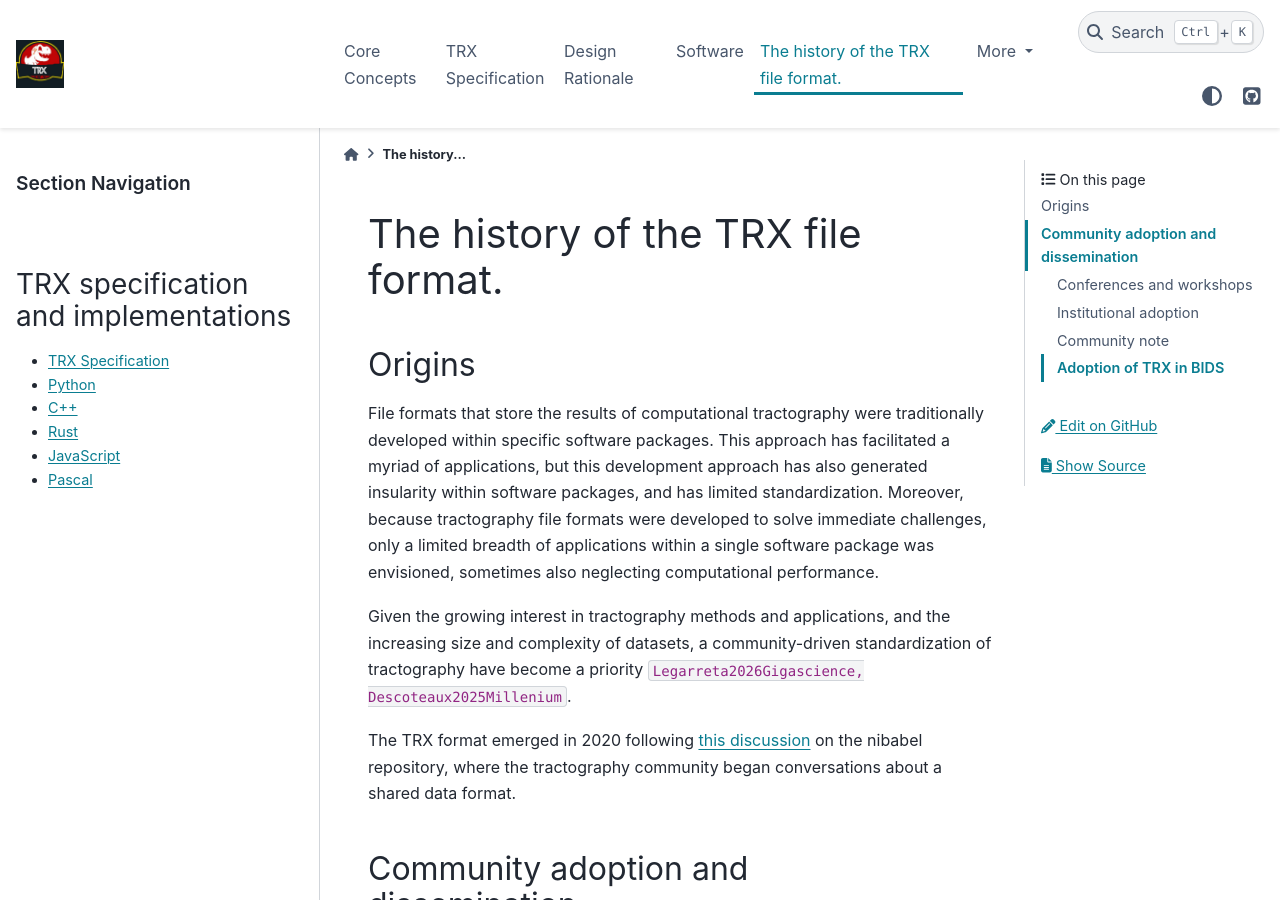
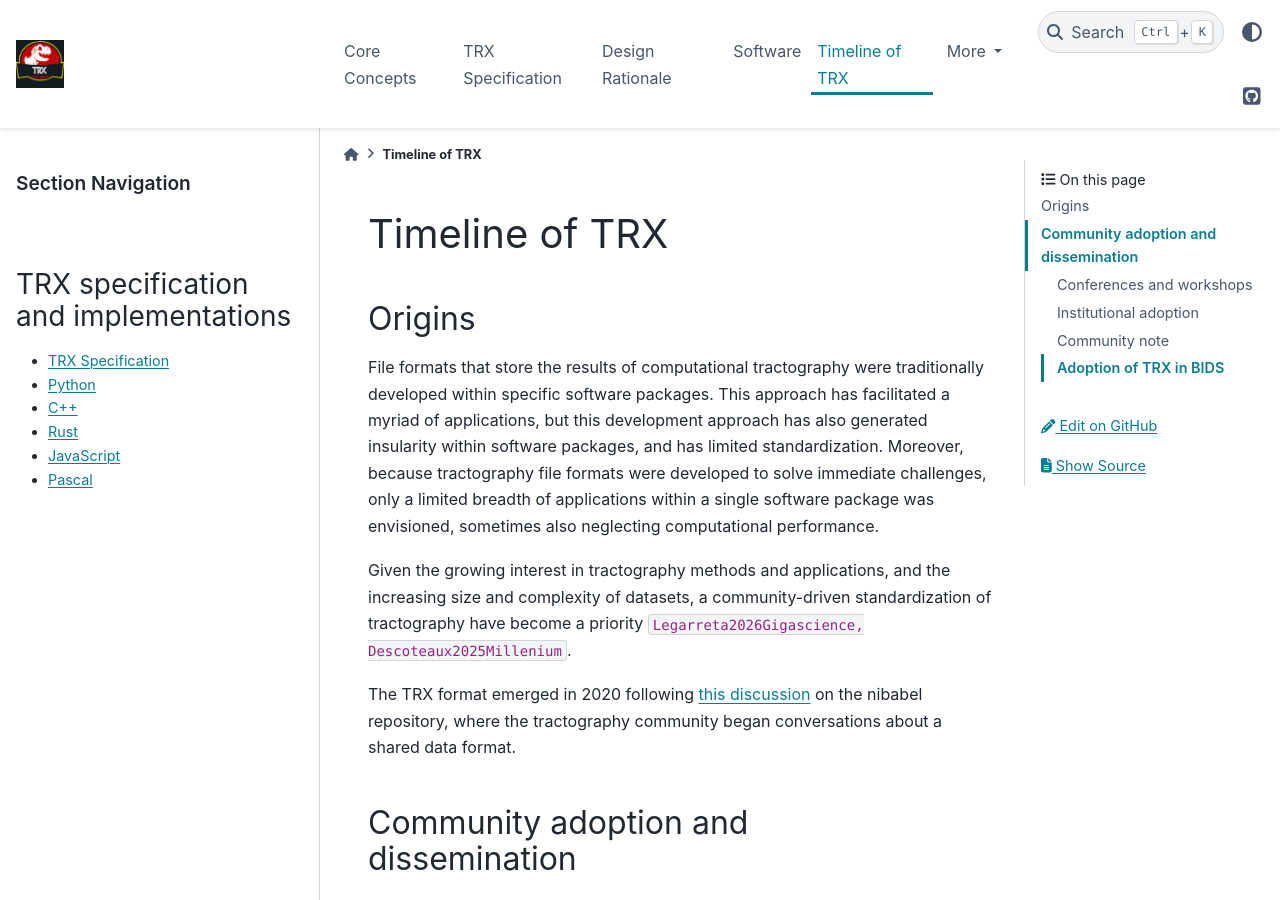
Before and after one commit to tee-ar-ex/tee-ar-ex.github.io, a Sphinx documentation site: the page built from source/history.md, in a window 1280 px wide and 900 px high. Built offline with Sphinx 7.4.7 and the PyData theme 0.15.4, drawn with Linux system fonts in a browser that asks for light colours; cross-references to code outside the pages are shown as plain code.

Commit message:
Simplify this section title.

```diff
--- a/source/history.md
+++ b/source/history.md
@@ -1,4 +1,4 @@
-# The history of the TRX file format.
+# Timeline of TRX
 
 ## Origins
 
```
